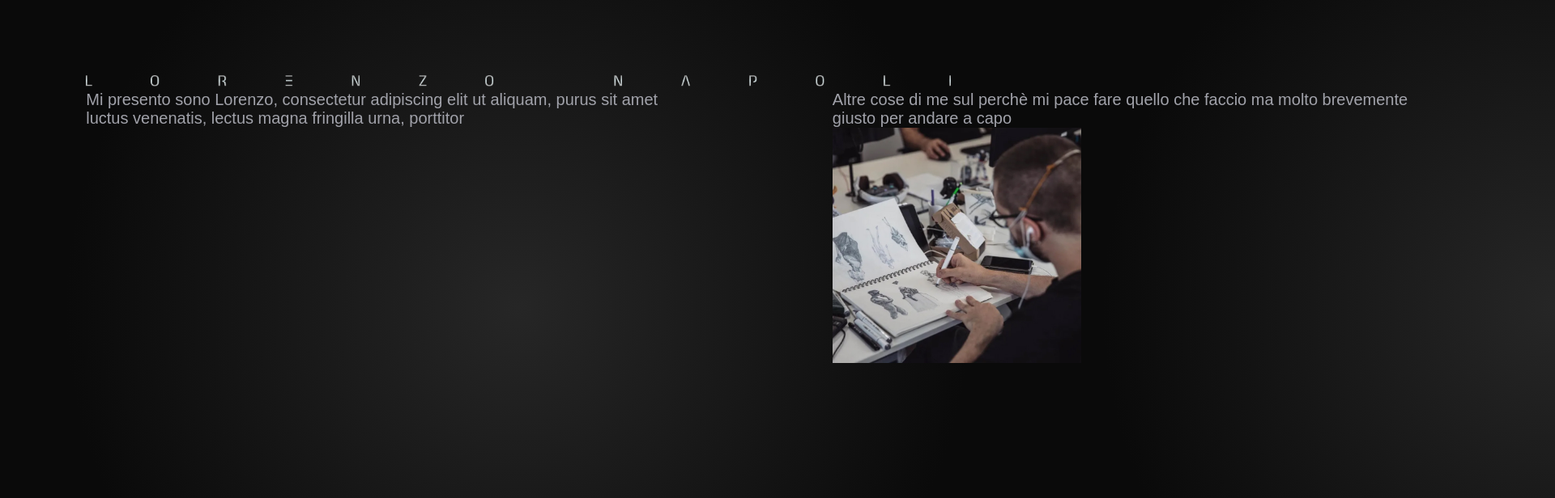
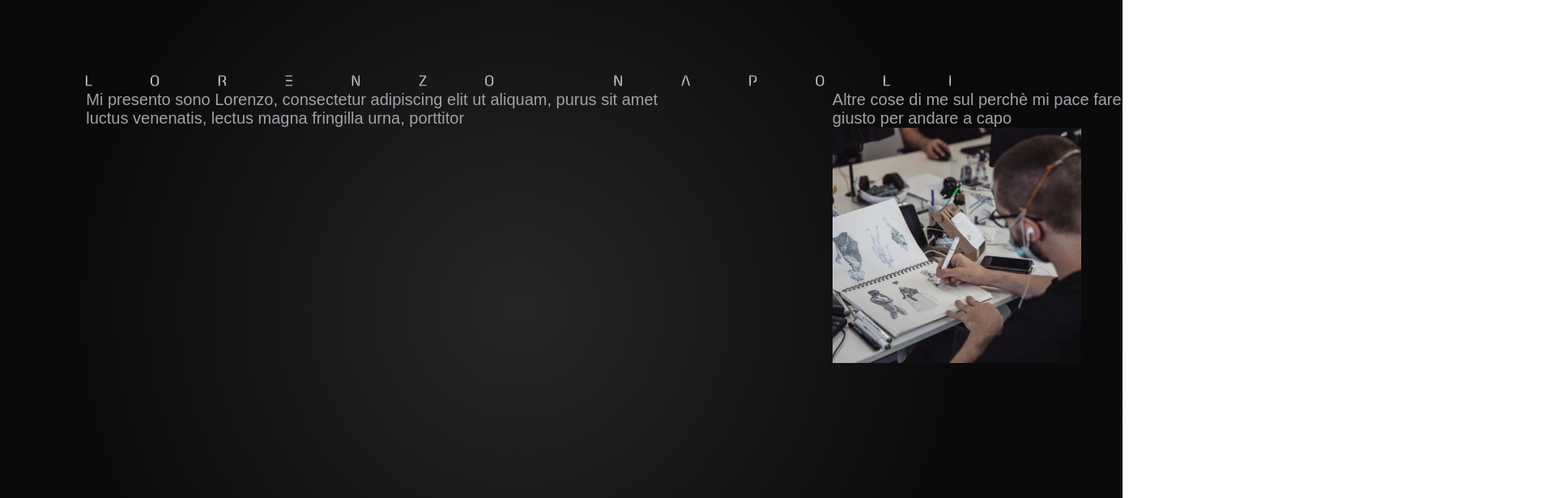
Before and after one commit to carolinacris/lorenzo_napoli, a React (Vite) app in the folder lorenzo_napoli_code/: page /chat in a window 1280 px wide. Shown: the top 616 px of the page at 81% size, 1920 px wide, since content can reach past the window. Built offline with nearby package versions, Linux system fonts and the light colour scheme; a web font is replaced by a local one.

Commit message:
anche chat va

```diff
--- a/lorenzo_napoli_code/src/pages/charaters/Charaters.jsx
+++ b/lorenzo_napoli_code/src/pages/charaters/Charaters.jsx
@@ -1,4 +1,5 @@
 import {Charater} from "../../components/charater/Charater"
+import { hotWheel } from "../../components/functions/HotWheel"
 import "./charaters.css"
 // import { Link } from "react-router-dom"
 
@@ -6,7 +7,7 @@ export const Charaters = ()=>{
     return(
         <>
         <h1 className="gradient-text uppercase nav-primary">charaters</h1>
-        <section className="charaters">
+        <section className="charaters"onWheel={hotWheel}  id="scroll" >
             <div className="wrapper">
                 <Charater></Charater>
                 <Charater></Charater>
--- a/lorenzo_napoli_code/src/pages/chat/Chat.jsx
+++ b/lorenzo_napoli_code/src/pages/chat/Chat.jsx
@@ -1,5 +1,6 @@
 import Mail from "../../components/mail/Mail"
 import { Social } from "../../components/social/Social"
+import { hotWheel } from "../../components/functions/HotWheel"
 // import { useHorizontalScroll } from "../../components/hooks/useHorizontalScroll"
 import "./chat.css"
 
@@ -10,7 +11,9 @@ export const Chat = () =>{
 
 
     return(
-        <section className="chat"  >
+        <section className="chat" onWheel={hotWheel}  id="scroll" >
+
+          <div className="wrapper">
                 <div className="me" >
                     <p>Mi presento sono Lorenzo, consectetur adipiscing elit ut aliquam, purus sit amet luctus venenatis, lectus magna fringilla urna, porttitor </p>
                     <img src="src/assets/img/lollo/lollo1.jpeg" alt="Lorenzo Napoli" className="scomparsa"/>
@@ -33,6 +36,7 @@ export const Chat = () =>{
                     <li><Social url={"https://www.instagram.com/iamlorenzonapoli/"} classe={"fab fa-instagram"}></Social></li>
 
                 </ul>
+            </div>
         </section>
     )
 }
--- a/lorenzo_napoli_code/src/pages/chat/chat.css
+++ b/lorenzo_napoli_code/src/pages/chat/chat.css
@@ -1,19 +1,40 @@
 .chat{
+
+    overflow-x: scroll;
     overflow-y: hidden;
-    overflow-x: scroll;
+    width: 100vw;
+
+}
+.chat .wrapper{
     display: flex;
     width: fit-content;
 }
+.chat .wrapper div{
 
-.chat div{
     width: 56vw;
     margin-right: 16vw
 }
-.chat div img{
+.chat .wrapper .me img{
+    opacity: 0;
+    -webkit-transition: opacity 0.5s 0.5s ease;
+    -moz-transition: opacity 0.5s 0.5s ease;
+    -o-transition: opacity 0.5s 0.5s ease;
+    transition: opacity 0.5s 0.5s ease;
+}
+.chat .wrapper .me img:hover{
+    opacity: 1;
+        -webkit-transition: opacity 0.5s 0s ease;
+    -moz-transition: opacity 0.5s 0s ease;
+    -o-transition: opacity 0.5s 0s ease;
+    transition: opacity 0.5s 0s ease;
+}
+.chat .wrapper div p{
+    width: 100%;
+}
+.chat .wrapper div img{
     width: 24vw;
 }
 
-
-.scomparsa{
+.chat::-webkit-scrollbar{
     display: none;
 }
--- a/lorenzo_napoli_code/src/pages/enviroments/enviroments.jsx
+++ b/lorenzo_napoli_code/src/pages/enviroments/enviroments.jsx
@@ -1,5 +1,5 @@
 import { Enviroment } from "../../components/enviroment/enviroment"
-import {hotWheel} from "../../components/hooks/HotWheel"
+import {hotWheel} from "../../components/functions/HotWheel"
 import "./enviroments.css"
 // import { Link } from "react-router-dom"
 
```
Also changed, not shown: lorenzo_napoli_code/src/pages/prove/Prove.jsx (deleted, +0 -9 lines), lorenzo_napoli_code/src/components/functions/HotWheel.jsx (renamed from lorenzo_napoli_code/src/components/hooks/HotWheel.jsx). Lines whose indentation alone changed are shown as unchanged.
